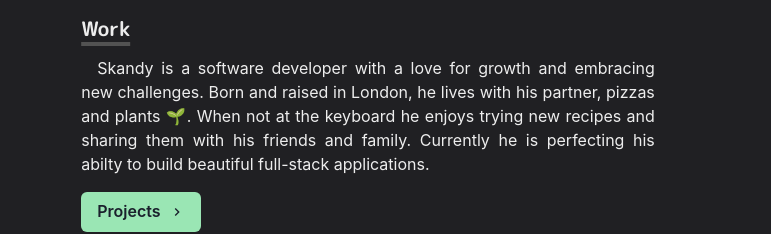
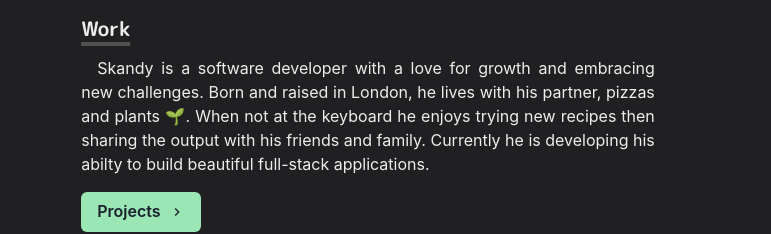
Before and after one commit to skandog/p, a Next.js app: page / in a window 1280 px wide. Shown: the part 319-553 px from the top of the page, without its empty margins (272-1043 px from the left). Built offline with nearby package versions, Linux system fonts and the light colour scheme.

Commit message:
another little sprint, added framer animation to the pages, to allow smooth transition from each page. interesting. learned a lot

```diff
--- a/components/grid-item.js
+++ b/components/grid-item.js
@@ -47,14 +47,14 @@ export const WorkGridItem = ({ children, id, title, thumbnail }) => {
   )
 }
 
-// export const GridItemStyle = () => {
-//   return (
-//     <Global
-//       styles={`
-//     .grid-item-thumbnail {
-//         border-radius: 12px;
-//     }
-//     `}
-//     />
-//   )
-// }
+export const GridItemStyle = () => {
+  return (
+    <Global
+      styles={`
+    .grid-item-thumbnail {
+        border-radius: 12px;
+    }
+    `}
+    />
+  )
+}
--- /dev/null
+++ b/components/layouts/article.js
@@ -0,0 +1,39 @@
+import { motion } from 'framer-motion'
+import Head from 'next/head'
+import { GridItemStyle } from '../grid-item.js'
+
+const variants = {
+  hidden: { opacity: 0, x: 0, y: 20 },
+  enter: { opacity: 1, x: 0, y: 0 },
+  exit: { opacity: 0, x: 0, y: 20 }
+}
+
+const Layout = ({ children, title }) => {
+  const s = `${title} - Skandfolio`
+
+  return (
+    <motion.article
+      initial="hidden"
+      animate="enter"
+      exit="exit"
+      variants={variants}
+      transition={{ duration: 0.4, type: 'easeInOut' }}
+      style={{ position: 'relative' }}
+    >
+      <>
+        {title && (
+          <Head>
+            <title>{s}</title>
+            {/* <meta name="twitter:title" content={s} />
+                <meta property="og:title" content={s} /> */}
+          </Head>
+        )}
+        {children}
+
+        <GridItemStyle />
+      </>
+    </motion.article>
+  )
+}
+
+export default Layout
--- a/pages/_app.js
+++ b/pages/_app.js
@@ -4,6 +4,7 @@ import Layout from '../components/layouts/main.js'
 import '../styles/globals.css'
 import Fonts from '../components/fonts.js'
 import theme from '../lib/theme.js'
+import { AnimatePresence } from 'framer-motion'
 
 const Website = ({ Component, pageProps, router }) => {
   return (
@@ -11,7 +12,10 @@ const Website = ({ Component, pageProps, router }) => {
       <Fonts />
 
       <Layout router={router}>
+      <AnimatePresence exitBeforeEnter initial={true}>
+
         <Component {...pageProps} key={router.route} />
+      </AnimatePresence>
       </Layout>
     </ChakraProvider>
   )
--- a/pages/index.js
+++ b/pages/index.js
@@ -11,6 +11,7 @@ import {
 } from '@chakra-ui/react'
 import { ChevronRightIcon } from '@chakra-ui/icons'
 import Section from '../components/section'
+import Layout from '../components/layouts/article'
 import Paragraph from '../components/paragraph'
 import { BioSection, BioYear } from '../components/bio'
 // import styled from '@emotion/styled'
@@ -19,6 +20,8 @@ const Page = () => {
   const dogImg = `/images/skandy-logo${useColorModeValue('', '-dark')}-v3.png`
 
   return (
+    <Layout>
+
     <Container>
       <Box
         borderRadius="lg"
@@ -74,8 +77,8 @@ const Page = () => {
           Skandy is a software developer with a love for growth and embracing
           new challenges. Born and raised in London, he lives with his partner,
           pizzas and plants 🌱. When not at the keyboard he enjoys trying new
-          recipes and sharing them with his friends and family. Currently he is
-          perfecting his abilty to build beautiful full-stack applications.
+          recipes then sharing the output with his friends and family. Currently he is
+          developing his abilty to build beautiful full-stack applications.
         </Paragraph>
         <Box align="left" my={4}>
           <NextLink href="/projects">
@@ -120,6 +123,7 @@ const Page = () => {
         </Paragraph>
       </Section>
     </Container>
+    </Layout>
   )
 }
 
--- a/pages/projects.js
+++ b/pages/projects.js
@@ -12,11 +12,13 @@ import skandy from '../public/images/skandy-logo-v3.png'
 import skandyDark from '../public/images/skandy-logo-dark-v3.png'
 import stremNYC from '../public/images/python_streamlit_nyc.JPG.png'
 import stremNYCDark from '../public/images/python_streamlit_nyc_dark.JPG.png'
+import Layout from '../components/layouts/article'
 
 const Projects = () => {
   console.log('skandy :>> ', skandy)
 
   return (
+    <Layout>
       <Container>
         <Box
           borderRadius="lg"
@@ -76,6 +78,7 @@ const Projects = () => {
         </SimpleGrid>
         <Divider my={8} />
       </Container>
+    </Layout>
   )
 }
 
```
Lines whose indentation alone changed are shown as unchanged.
